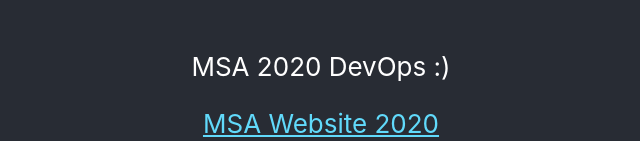
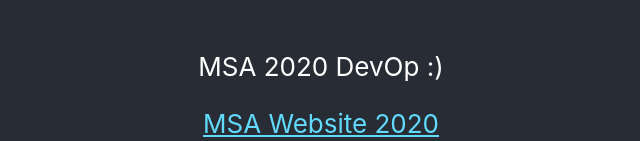
Before and after one commit to marknzl/MSA-DevOps-2020, a React (Create React App) app in the folder my-app/: page / in a window 1280 px wide. Shown: the part 478-619 px from the top of the page, without its empty margins (319-959 px from the left). Built offline with nearby package versions, Linux system fonts and the light colour scheme.

Commit message:
Testing modification

```diff
--- a/my-app/src/App.tsx
+++ b/my-app/src/App.tsx
@@ -8,7 +8,7 @@ function App() {
       <header className="App-header">
         <img src={logo} className="App-logo" alt="logo" />
         <p>
-          MSA 2020 DevOps :)
+          MSA 2020 DevOp :)
         </p>
         <a
           className="App-link"
```
